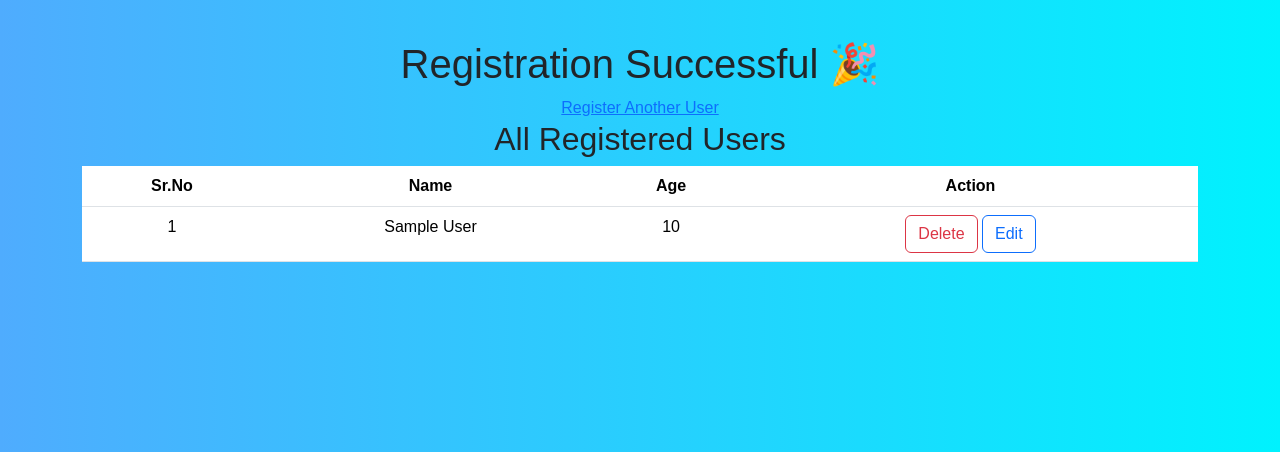
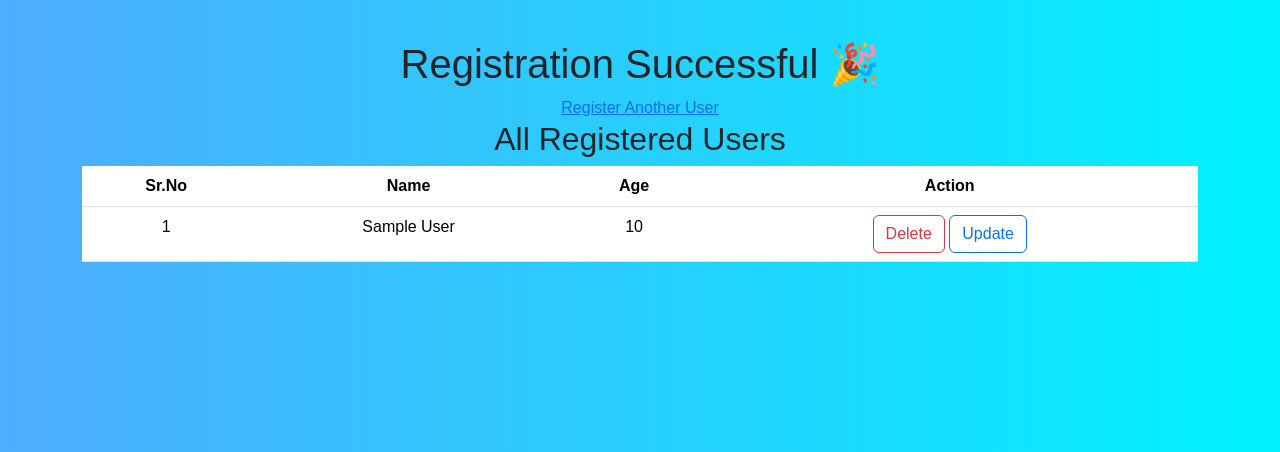
Before and after one commit to sudhir-developer/python-crud, a FastAPI app: page /success in a window 1280 px wide. Shown: the part 56-508 px from the top of the page. Run offline with FastAPI, Linux system fonts and the light colour scheme; tables that the repository leaves empty hold one stand-in row (values such as "Sample post").

```diff
--- a/templates/success.html
+++ b/templates/success.html
@@ -22,7 +22,7 @@
             <td>{{ user.age }}</td>
             <td><a href="/delete_user/{{ user.id }}" class="btn btn-outline-danger"
                     onclick="return confirm('Are you sure you want to delete this user?')">Delete</a>
-                <a href="/update_user/{{ user.id }}" class="btn btn-outline-primary">Edit</a>
+                <a href="/update_user/{{ user.id }}" class="btn btn-outline-primary">Update</a>
             </td>
         </tr>
         {% endfor %}
```
Also changed, not shown: .github/workflows/python-ci.yml.
